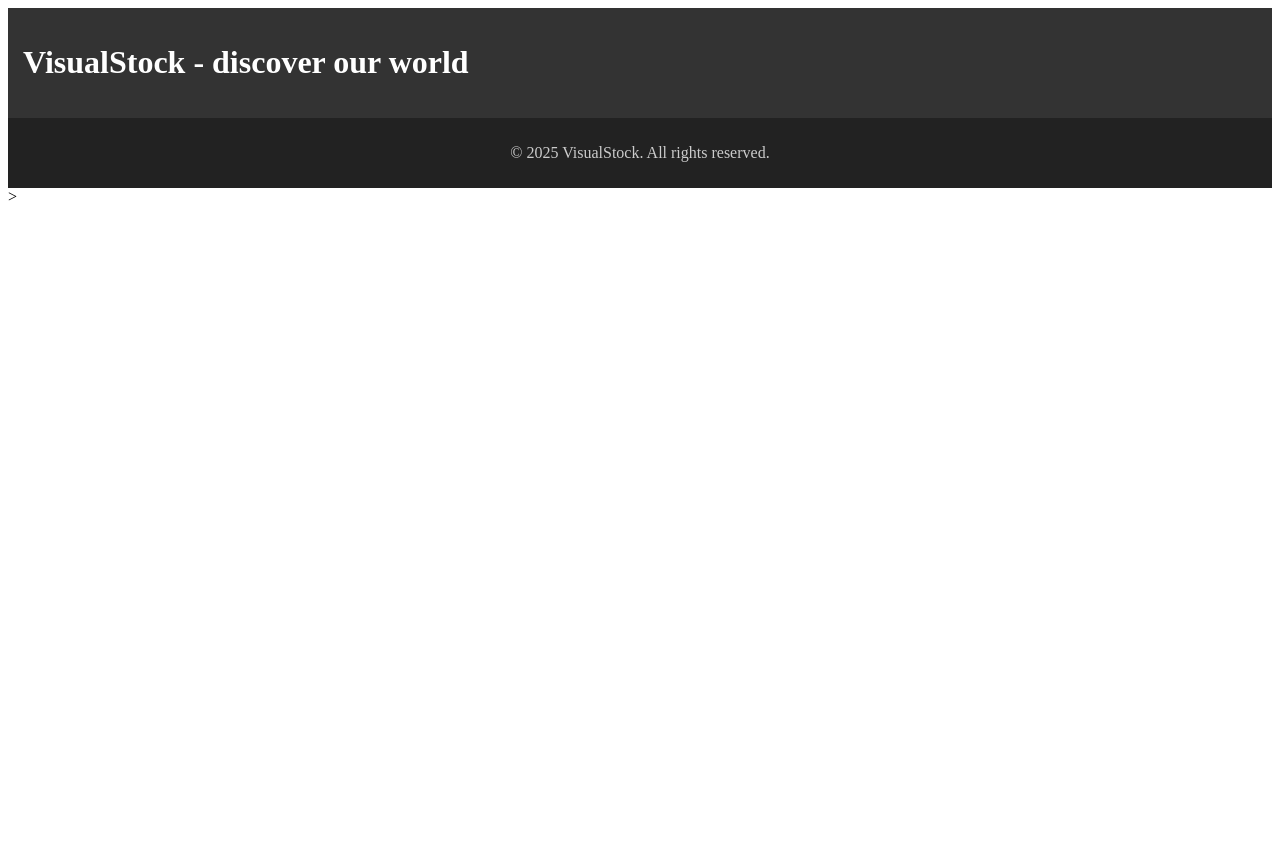
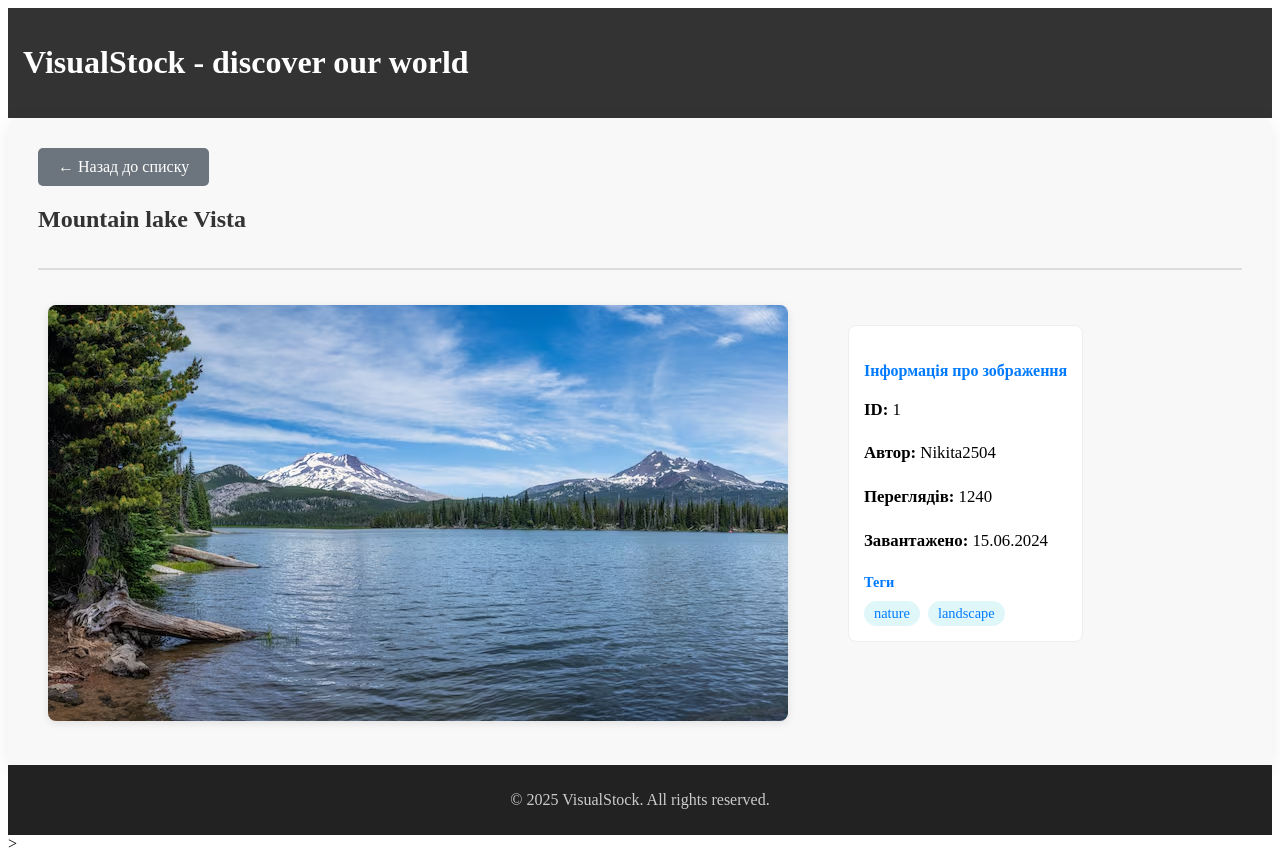
Before and after one commit to Den1s-Maks1mov/visualstock-angular, an Angular app: page /photos/1 in a window 1280 px wide. Before the commit this address led to /. Before the commit the page ends 800 px from the top, so only its background shows below. Built offline with nearby package versions, Linux system fonts and the light colour scheme.

Commit message:
PR-07: Implemented routing for details page, ActivatedRoute and data fetching by ID

```diff
--- a/src/app/app.routes.ts
+++ b/src/app/app.routes.ts
@@ -1,7 +1,9 @@
 import { Routes } from '@angular/router';
 import { PhotosList } from './features/photos/photos-list/photos-list';
+import { PhotoDetails } from './features/photos/photo-details/photo-details';
 
 export const routes: Routes = [
   { path: 'photos', component: PhotosList }, // Основний маршрут
+  { path: 'photos/:id', component: PhotoDetails }, // Динамічний маршрут для деталей фотографії
   { path: '', redirectTo: '/photos', pathMatch: 'full' }, // Маршрут за замовчуванням
 ];
--- a/src/app/core/services/photo-data.ts
+++ b/src/app/core/services/photo-data.ts
@@ -1,6 +1,6 @@
 import { Injectable } from '@angular/core';
 import {Photo} from '../models/photo.interface';
-import { Observable, of, BehaviorSubject } from 'rxjs';
+import { Observable, BehaviorSubject, map, find } from 'rxjs';
 
 @Injectable({
   providedIn: 'root',
@@ -31,5 +31,11 @@ export class PhotoData {
     );
 
     this.photosSubject.next(filtered);
+  };
+
+  getPhotoById(id: string): Observable<Photo | undefined> {
+    return this.photosSubject.asObservable().pipe(
+      map(photos => photos.find(photo => photo.id === id))
+    );
   }
 }
--- a/src/app/features/photos/photo-card/photo-card.css
+++ b/src/app/features/photos/photo-card/photo-card.css
@@ -49,7 +49,8 @@
 }
 
 .btn-details {
-  display: block;
+  display: inline-block;
+  text-align: center;
   width: 100%;
   padding: 8px;
   background-color: #007bff;
--- a/src/app/features/photos/photo-card/photo-card.html
+++ b/src/app/features/photos/photo-card/photo-card.html
@@ -11,6 +11,9 @@
     <p class="card-author">Автор: {{ photoData.author }}</p>
     <p class="card-views">Переглядів: {{ photoData.views }}</p>
 
-    <button class="btn-details" (click)="onDetailsClick()">Детальніше</button>
+    <a [routerLink]="['/photos', photoData.id]"
+       class="btn btn-details">
+      Детальніше
+    </a>
   </div>
 </div>
--- a/src/app/features/photos/photo-card/photo-card.ts
+++ b/src/app/features/photos/photo-card/photo-card.ts
@@ -1,21 +1,16 @@
 import {Component, Input, Output, EventEmitter} from '@angular/core';
 import { Photo } from '../../../core/models/photo.interface';
 import { CommonModule } from '@angular/common';
+import {RouterLink} from '@angular/router';
 
 @Component({
   selector: 'app-photo-card',
   standalone: true,
-  imports: [CommonModule],
+  imports: [CommonModule, RouterLink],
   templateUrl: './photo-card.html',
   styleUrl: './photo-card.css',
 })
 
 export class PhotoCard {
   @Input() photoData!: Photo;
-
-  @Output() onSelect = new EventEmitter<Photo>();
-
-  onDetailsClick(): void {
-    this.onSelect.emit(this.photoData)
-  }
 }
--- /dev/null
+++ b/src/app/features/photos/photo-details/photo-details.css
@@ -0,0 +1,87 @@
+.details-container {
+  padding: 30px;
+  background-color: #f8f8f8;
+  border-radius: 12px;
+  box-shadow: 0 4px 20px rgba(0, 0, 0, 0.08);
+}
+
+.flex-row-container {
+  display: flex;
+  flex-direction: row;
+  flex-wrap: wrap;
+  padding: 10px 10px 10px 10px;
+  gap: 60px;
+}
+
+.details-header {
+  margin-bottom: 25px;
+  padding-bottom: 15px;
+  border-bottom: 2px solid #ddd;
+}
+
+.details-header h2 {
+  color: #333;
+  font-weight: 700;
+}
+
+.info-section {
+  margin-top: 20px;
+  padding: 15px;
+  background-color: #fff;
+  border-radius: 8px;
+  border: 1px solid #eee;
+}
+
+.info-section h4 {
+  color: #007bff;
+  margin-bottom: 10px;
+}
+
+.details-image {
+  width: 100%;
+  max-height: 550px;
+  object-fit: contain;
+  border-radius: 8px;
+  box-shadow: 0 2px 8px rgba(0, 0, 0, 0.1);
+}
+
+.meta-info p {
+  font-size: 1.05em;
+  line-height: 1.6;
+  margin-bottom: 8px;
+}
+
+.meta-tags {
+  margin-top: 15px;
+  font-size: 0.9em;
+}
+
+.tag-badge {
+  display: inline-block;
+  padding: 4px 10px;
+  margin-right: 8px;
+  background-color: #e0f7fa;
+  color: #007bff;
+  border-radius: 15px;
+  font-weight: 500;
+}
+
+.btn-back {
+  display: inline-block;
+  padding: 10px 20px;
+  background-color: #6c757d;
+  color: white;
+  text-decoration: none;
+  border-radius: 5px;
+  transition: background-color 0.3s;
+}
+
+.btn-back:hover {
+  background-color: #5a6268;
+}
+
+.premium-status {
+  color: gold;
+  font-weight: bold;
+  font-size: 1.1em;
+}
--- /dev/null
+++ b/src/app/features/photos/photo-details/photo-details.html
@@ -0,0 +1,44 @@
+<div class="container mt-5 details-container">
+
+  <div class="mb-4">
+    <a [routerLink]="['/photos']" class="btn-back">
+      &#8592; Назад до списку
+    </a>
+  </div>
+
+  <div *ngIf="photo$ | async as photo" class="details-content">
+
+    <div class="details-header">
+      <h2>{{ photo.title }}</h2>
+      <p *ngIf="photo.isPremium" class="premium-status">
+        ⭐ Premium-контент
+      </p>
+    </div>
+
+    <div class="flex-row-container">
+
+      <div class="col-md-7">
+        <img [src]="photo.pImage" [alt]="photo.title" class="details-image">
+      </div>
+
+      <div class="col-md-5">
+        <div class="info-section meta-info">
+          <h4>Інформація про зображення</h4>
+
+          <p><strong>ID:</strong> {{ photo.id }}</p>
+          <p><strong>Автор:</strong> {{ photo.author }}</p>
+          <p><strong>Переглядів:</strong> {{ photo.views }}</p>
+          <p><strong>Завантажено:</strong> {{ photo.uploadDate | date: 'dd.MM.yyyy' }}</p>
+
+          <div class="meta-tags">
+            <h4>Теги</h4>
+            <span *ngFor="let tag of photo.tags"
+                  class="tag-badge">
+                  {{ tag }}
+            </span>
+          </div>
+        </div>
+      </div>
+    </div>
+  </div>
+</div>
--- /dev/null
+++ b/src/app/features/photos/photo-details/photo-details.ts
@@ -0,0 +1,29 @@
+import { Component, OnInit } from '@angular/core';
+import { CommonModule } from '@angular/common';
+import { ActivatedRoute, RouterLink } from '@angular/router';
+import { PhotoData } from '../../../core/services/photo-data';
+import { Photo } from '../../../core/models/photo.interface';
+import { Observable } from 'rxjs';
+
+@Component({
+  selector: 'app-photo-details',
+  standalone: true,
+  imports: [CommonModule, RouterLink],
+  templateUrl: './photo-details.html',
+  styleUrl: './photo-details.css',
+})
+export class PhotoDetails {
+  photo$!: Observable<Photo | undefined>;
+  photoId!: string;
+
+  constructor(
+    private route: ActivatedRoute,
+    private photoDataService: PhotoData
+  ) {}
+
+  ngOnInit(): void {
+    this.photoId = this.route.snapshot.params['id'];
+
+    this.photo$ = this.photoDataService.getPhotoById(this.photoId);
+  }
+}
--- a/src/app/features/photos/photos-list/photos-list.html
+++ b/src/app/features/photos/photos-list/photos-list.html
@@ -7,14 +7,12 @@
            [(ngModel)]="searchTerm"
            name="searchTerm"
            class="search-input">
-
   </div>
 
   <div class="flex-row-container">
 
     <app-photo-card *ngFor="let photo of photos"
-                    [photoData]="photo"
-                    (onSelect)="handlePhotoSelection($event)">
+                    [photoData]="photo">
     </app-photo-card>
 
   </div>
--- a/src/app/features/photos/photos-list/photos-list.ts
+++ b/src/app/features/photos/photos-list/photos-list.ts
@@ -36,10 +36,6 @@ export class PhotosList implements OnInit, OnDestroy{
 
   constructor(private photoData: PhotoData) { };
 
-  handlePhotoSelection(photo: Photo): void {
-    console.log(`[EVENT] Обрано фотографію: ${photo.title} (ID: ${photo.id}). Переглядів: ${photo.views}`);
-  };
-
   ngOnInit(): void {
     this.dataSubscription = this.photoData.photos$.subscribe({
       next: (data: Photo[]) => {
```
